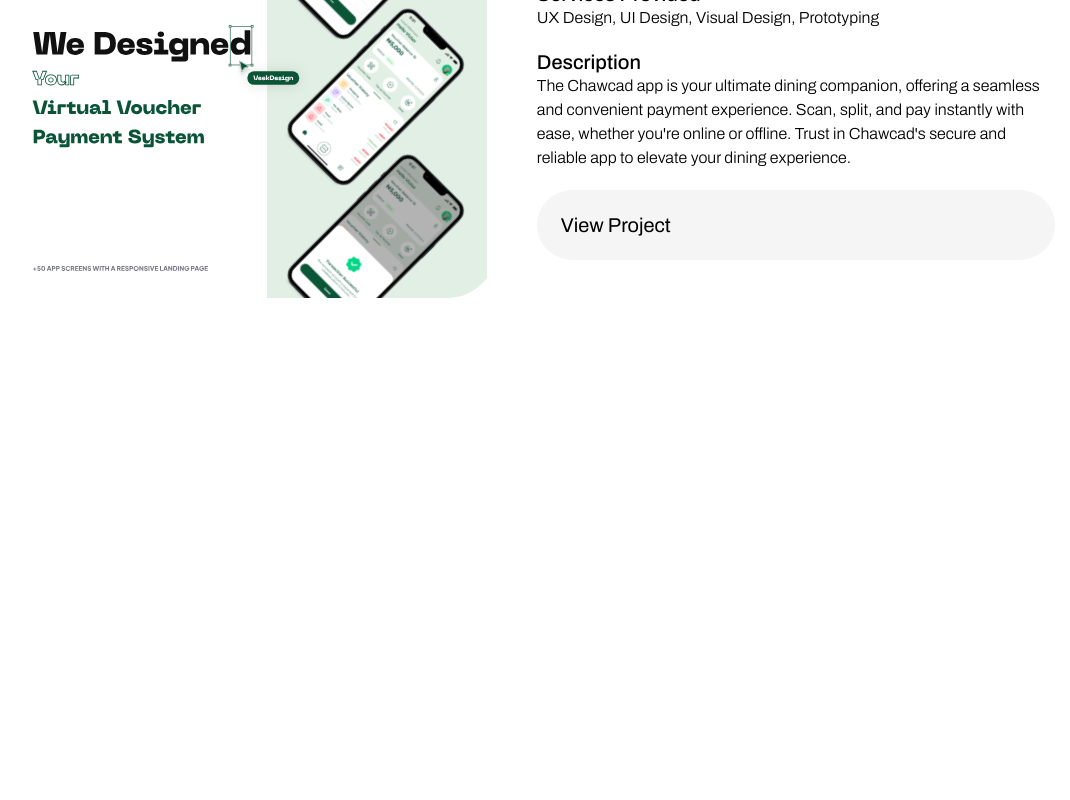
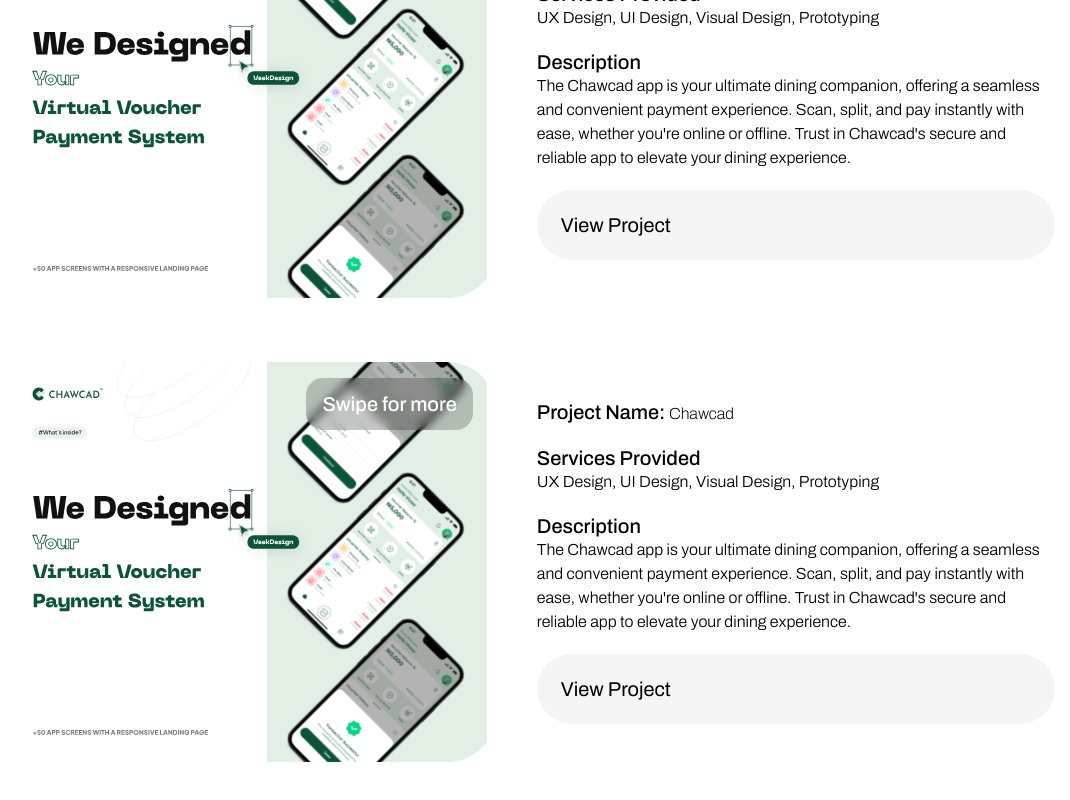
Before and after one commit to Dhanny-aay/veekdesigns, a Next.js app: page / in a window 1280 px wide. Shown: the part 1891-2691 px from the top of the page, without its empty margins (114-1184 px from the left). Built offline with nearby package versions, Linux system fonts and the light colour scheme.

Commit message:
projects componennt

```diff
--- a/src/app/comps/projects.js
+++ b/src/app/comps/projects.js
@@ -28,6 +28,29 @@
                     </a>
                 </div>
             </div>
+
+            <div className=" flex flex-col md:flex-row justify-around items-center w-full mt-6 md:mt-8 lg:mt-[64px]">
+                <div className=" w-full md:w-[48%] md:flex justify-between">
+                    <div className=" lg:w-[500px] w-full md:w-[340px] h-[400px] md:h-[280px] lg:h-[400px] bg-transparent relative">
+                        <Image src={ proone } className=" w-[100%] rounded-[50px] h-full" alt="" />
+                        <button className=" absolute top-20 md:top-4 right-6 font-medium text-xs lg:text-xl bg-[#00000036] backdrop-blur-[5px] py-3 px-4 text-white font-Archivo rounded-[17px]">Swipe for more</button>
+                    </div>
+                </div>
+                <div className="w-full md:w-[48%] space-y-3 lg:space-y-5 flex flex-col">
+                    <p className=" font-Archivo text-base lg:text-[20px] font-medium">Project Name:<span className=" text-sm lg:text-base font-extralight">  Chawcad</span></p>
+                    <span className="">
+                        <p className=" font-Archivo text-base lg:text-[20px]  font-medium">Services Provided</p>
+                        <p className=" font-Archivo text-sm lg:text-base font-light">UX Design, UI Design, Visual Design, Prototyping</p>
+                    </span>
+                    <span className="">
+                        <p className=" font-Archivo text-base lg:text-[20px]  font-medium">Description</p>
+                        <p className=" font-Archivo text-sm lg:text-base font-light">The Chawcad app is your ultimate dining companion, offering a seamless and convenient payment experience. Scan, split, and pay instantly with ease, whether you're online or offline. Trust in Chawcad's secure and reliable app to elevate your dining experience.</p>
+                    </span>
+                    <a className=" w-full h-[45px] lg:h-[70px] bg-[#f5f5f5] flex justify-between items-center px-6 rounded-[50px]">
+                            <p className=" font-Archivo text-sm lg:text-xl font-normal">View Project</p>
+                    </a>
+                </div>
+            </div>
         </div>
         </>
      );
--- a/src/app/comps/services.js
+++ b/src/app/comps/services.js
@@ -6,7 +6,7 @@
         <div className=" mt-[64px]  px-3 md:px-[50px] lg:px-[100px] flex flex-col justify-center items-center w-full">
             <p className=" font-Archivo text-center text-2xl md:text-[32px] lg:text-[48px] font-normal">My Services</p>
             <p className=" font-Archivo text-center text-base md:text-[16px] lg:text-[24px] mt-2 font-light"> Several services I offer.</p>
-            <div className=" flex flex-col md:flex-row justify-between items-center w-full mt-6 md:mt-8 lg:mt-[64px] relative ">
+            <div className=" flex flex-col md:flex-row justify-around items-center w-full mt-6 md:mt-8 lg:mt-[64px] relative ">
                 <div className=" flex flex-col items-center w-full md:w-[48%] ">
                     <div className=" w-[100%] lg:w-[400px] h-[400px] md:h-[300px] lg:h-[400px] bg-[#FFFAE5] rounded-[50px] z-30">
 
```
